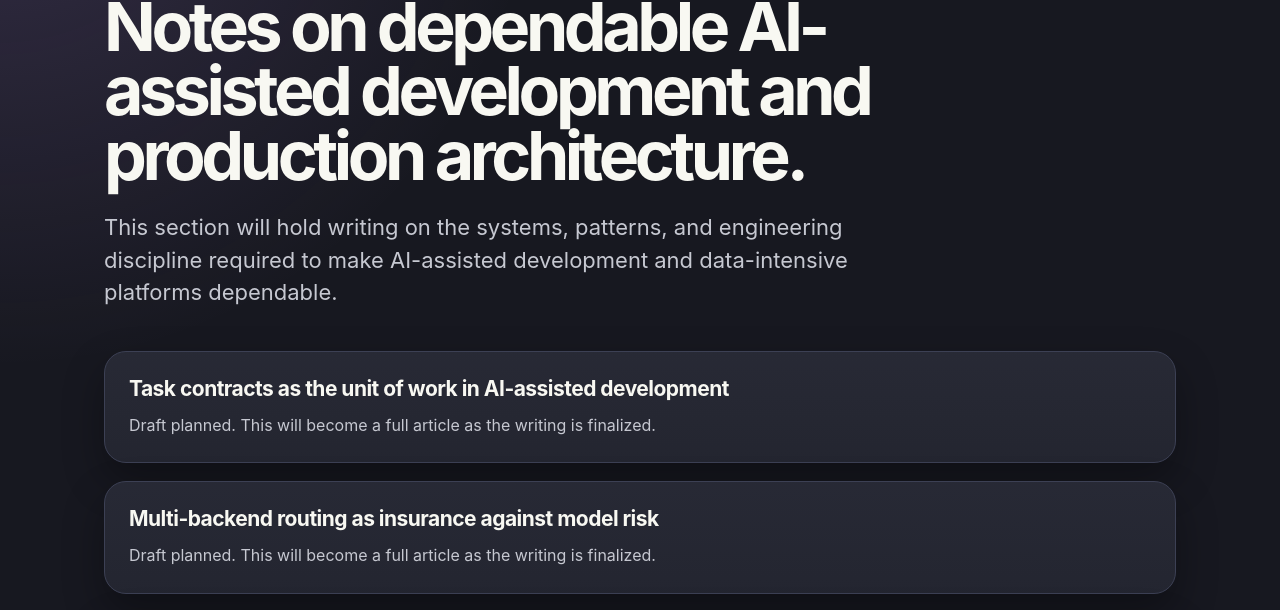
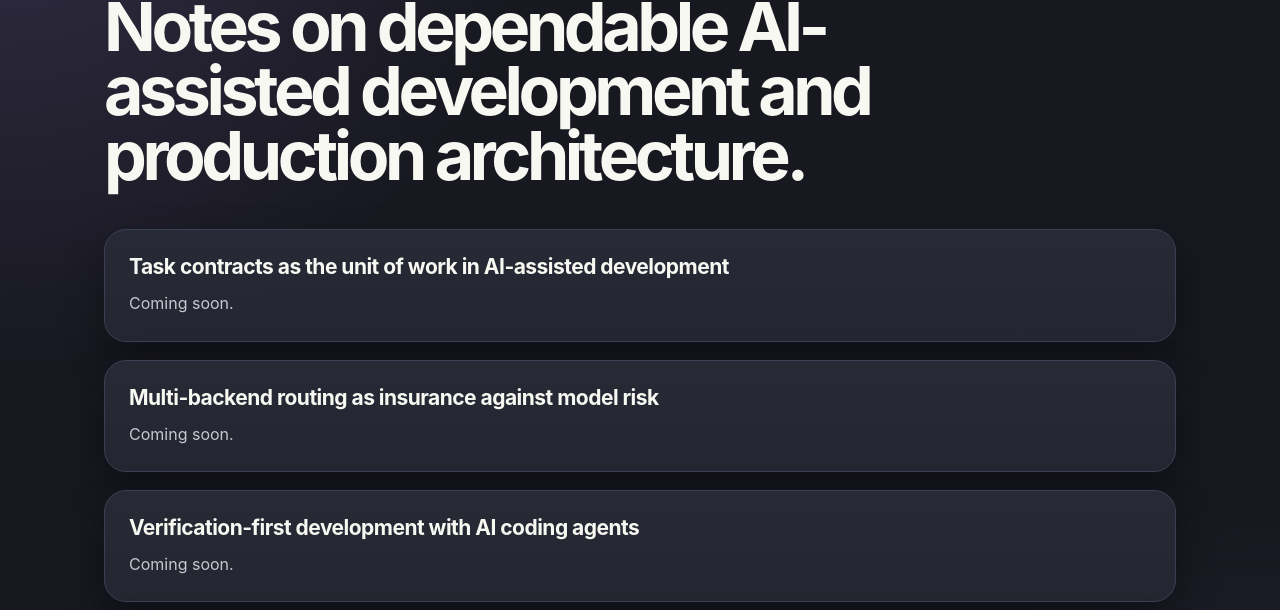
Before and after one commit to foxmike/foxmike.github.io, an Astro site: page /articles in a window 1280 px wide. Shown: the part 176-786 px from the top of the page. Built offline with nearby package versions, Linux system fonts and the light colour scheme; Astro itself is replaced by a stand-in of ours.

Commit message:
Remove internal planning notes from public pages

```diff
--- a/src/pages/articles.astro
+++ b/src/pages/articles.astro
@@ -34,16 +34,13 @@ const planned = [
         <section class="page-title">
           <p class="eyebrow">Articles</p>
           <h1>Notes on dependable AI-assisted development and production architecture.</h1>
-          <p>
-            This section will hold writing on the systems, patterns, and engineering discipline required to make AI-assisted development and data-intensive platforms dependable.
-          </p>
         </section>
 
         <section class="stack">
           {planned.map((title) => (
             <article class="card">
               <h3>{title}</h3>
-              <p>Draft planned. This will become a full article as the writing is finalized.</p>
+              <p>Coming soon.</p>
             </article>
           ))}
         </section>
--- a/src/pages/work.astro
+++ b/src/pages/work.astro
@@ -45,9 +45,6 @@ const work = [
         <section class="page-title">
           <p class="eyebrow">Current work</p>
           <h1>Things I am working on.</h1>
-          <p>
-            This page is intentionally organized around capability and current direction rather than job history.
-          </p>
         </section>
 
         <section class="grid two">
```
